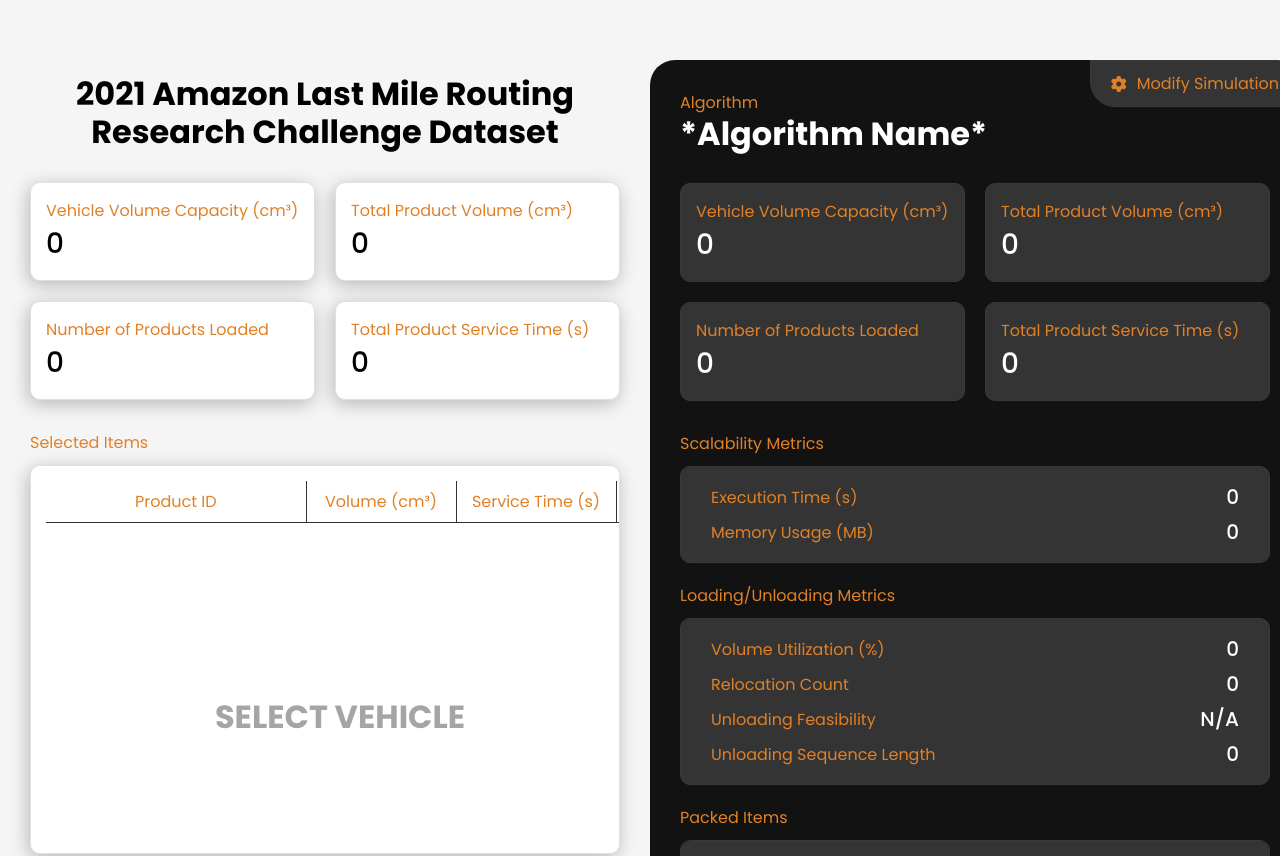
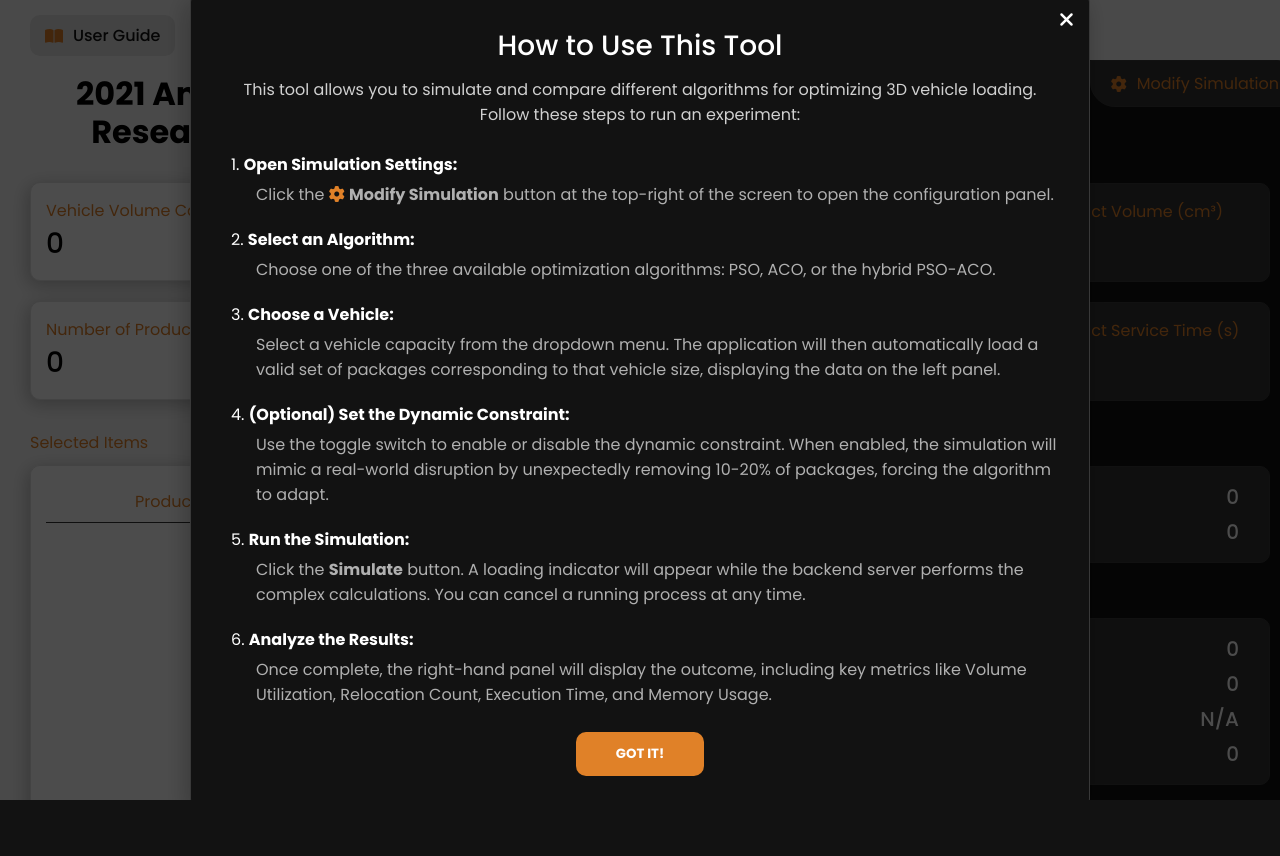
Before and after one commit to 7equinox/Hybrid-PSO-ACO-3D-Tool, a Flask app: page / in a window 1280 px wide. Shown: the top 856 px of the page. After the commit the page ends 800 px from the top, so only its background shows below. Run offline with Flask 3, Linux system fonts and the light colour scheme; lists and menus that the app fills with data are empty.

Commit message:
Create user guide

```diff
--- a/static/script.js
+++ b/static/script.js
@@ -44,9 +44,17 @@ document.addEventListener("DOMContentLoaded", () => {
     const obj_initialTableBody = document.getElementById('initial-item-table-body');
     const obj_dynamicConstraintToggle = document.getElementById('dynamic-constraint-toggle');
 
+    // --- NEW: DOM elements for the Guides Modal ---
+    const obj_guidesModal = document.getElementById("guidesModal");
+    const obj_openGuidesBtn = document.getElementById("openGuidesBtn");
+    const obj_closeGuidesBtn = document.getElementById("closeGuidesBtn");
+    const obj_gotItBtn = document.getElementById("gotItBtn");
+
+
     // --- INITIALIZATION ---
     // This function is called once the page is fully loaded to populate the initial UI elements.
     _fnLoadInitialCapacities();
+    // The Guides modal is already set to be visible via inline CSS on page load.
 
     /**
      * Asynchronously fetches the list of all available vehicle capacities from the backend.
@@ -82,9 +90,21 @@ document.addEventListener("DOMContentLoaded", () => {
 
     // --- EVENT LISTENERS ---
     // Binds user actions (clicks, selections) to their corresponding handler functions.
+
+    // Listeners for the main Simulation Settings Modal
     obj_openModalBtn.onclick = () => { obj_modal.style.display = "flex"; };
     obj_closeModalBtn.onclick = () => { obj_modal.style.display = "none"; };
-    window.onclick = (e) => { if (e.target === obj_modal) { obj_modal.style.display = "none"; }};
+
+    // Listeners for the NEW Guides Modal
+    obj_openGuidesBtn.onclick = () => { obj_guidesModal.style.display = "flex"; };
+    obj_closeGuidesBtn.onclick = () => { obj_guidesModal.style.display = "none"; };
+    obj_gotItBtn.onclick = () => { obj_guidesModal.style.display = "none"; };
+
+    window.onclick = (e) => {
+        if (e.target === obj_modal) { obj_modal.style.display = "none"; }
+        if (e.target === obj_guidesModal) { obj_guidesModal.style.display = "none"; }
+    };
+
     obj_clearSimBtn.addEventListener("click", () => { location.reload(); }); // Resets the application.
     obj_cancelLoadBtn.addEventListener('click', () => { _fnCancelDataLoading(); });
     obj_cancelSimBtn.addEventListener('click', () => { _fnCancelSimulation(); });
@@ -276,7 +296,7 @@ document.addEventListener("DOMContentLoaded", () => {
         }
         if (!g_str_currentSimulationId) return;
 
-        _fnShowLoader(`Simulation in progress… Please wait.`, { showSimCancel: false });
+        _fnShowLoader(`Simulation in progress… Please wait.`, { showSimCancel: true });
         try {
             const response = await fetch(`/simulation_status/${g_str_currentSimulationId}`);
             if (!response.ok) throw new Error(`Server status check failed: ${response.statusText}`);
@@ -291,6 +311,9 @@ document.addEventListener("DOMContentLoaded", () => {
                 clearInterval(g_obj_simPollingInterval);
                 alert(`Simulation Error: ${data.result.error}`);
                 _fnHideLoader();
+            } else if (data.status === 'cancelled') {
+                 clearInterval(g_obj_simPollingInterval);
+                 _fnHideLoader();
             }
              // If status is 'running', do nothing and wait for the next interval.
         } catch (error) {
--- a/static/style.css
+++ b/static/style.css
@@ -63,6 +63,7 @@ h3 {
 .left-section {
     flex: 1;
     padding: 15px 30px 0 30px;
+    position: relative; /* Added for positioning the guides button */
 }
 
 .right-section {
@@ -132,6 +133,28 @@ h3 {
     top: 0;
 }
 
+/* NEW: Style for the Guides Button */
+.guides-btn {
+    position: absolute;
+    top: -45px; /* Position it above the container */
+    left: 30px;
+    display: flex;
+    align-items: center;
+    gap: 10px;
+    color: #121212;
+    background-color: #e0e0e0;
+    padding: 8px 15px;
+    border-radius: 10px;
+    cursor: pointer;
+    font-weight: 500;
+    transition: background-color 0.2s;
+}
+.guides-btn:hover {
+    background-color: #d1d1d1;
+}
+.guides-btn i {
+    color: #e08128;
+}
 
 /* --- Component Styles: Tables --- */
 .table {
@@ -206,9 +229,10 @@ td:not(:first-child) {
     padding: 30px;
     position: relative;
     width: fit-content;
+    animation: fadeIn 0.3s ease-out; /* Add animation */
 }
 
-.modal-content i {
+.modal-content i.fa-xmark {
     border-radius: 20px;
     color: white;
     cursor: pointer;
@@ -411,6 +435,52 @@ input:checked + .slider:before {
 }
 
 
+/* --- NEW: GUIDES MODAL STYLES --- */
+.guides-content {
+    max-width: 900px;
+    text-align: left;
+}
+.guides-content h2 {
+    text-align: center;
+    margin-bottom: 10px;
+}
+.guides-intro {
+    text-align: center;
+    color: #d1d1d1;
+    margin-bottom: 25px;
+}
+.guides-list {
+    list-style-position: inside;
+    margin-left: 10px;
+}
+.guides-list li {
+    margin-bottom: 20px;
+}
+.guides-list li p {
+    color: #b0b0b0;
+    margin-left: 25px;
+    margin-top: 5px;
+}
+.guides-list li i {
+    color: #e08128;
+}
+.got-it-btn {
+    display: block;
+    margin: 25px auto 0 auto;
+    background-color: #e08128;
+    color: white;
+    font-weight: 700;
+    padding: 12px 40px;
+    border-radius: 10px;
+    border: none;
+    cursor: pointer;
+    text-transform: uppercase;
+}
+.got-it-btn:hover {
+    background-color: #90541c !important;
+}
+
+
 /* --- Utility & Custom Components --- */
 /* Loader Spinner */
 .loader-content {
--- a/templates/index.html
+++ b/templates/index.html
@@ -32,6 +32,11 @@ ESTONILO, JULIUS EVAN C.
         LEFT SECTION - Displays Initial Dataset Information
         ================================================================== -->
         <div class="left-section">
+            <!-- NEW: Guides Button -->
+            <div id="openGuidesBtn" class="guides-btn">
+                <i class="fa-solid fa-book-open"></i>
+                <p>User Guide</p>
+            </div>
             <h1>2021 Amazon Last Mile Routing Research Challenge Dataset</h1>
             <div class="banners">
                 <div class="white-bg">
@@ -212,6 +217,46 @@ ESTONILO, JULIUS EVAN C.
     </div>
 
     <!-- =================================================================
+    NEW MODAL - For Guides
+    ================================================================== -->
+    <div id="guidesModal" class="modal" style="display: flex;"> <!-- Set to display: flex to be visible on load -->
+        <div class="modal-content guides-content">
+            <i id="closeGuidesBtn" class="fa-solid fa-xmark"></i>
+            <h2>How to Use This Tool</h2>
+            <p class="guides-intro">This tool allows you to simulate and compare different algorithms for optimizing 3D vehicle loading. Follow these steps to run an experiment:</p>
+
+            <ol class="guides-list">
+                <li>
+                    <strong>Open Simulation Settings:</strong>
+                    <p>Click the <i class="fa-solid fa-gear"></i> <strong>Modify Simulation</strong> button at the top-right of the screen to open the configuration panel.</p>
+                </li>
+                <li>
+                    <strong>Select an Algorithm:</strong>
+                    <p>Choose one of the three available optimization algorithms: PSO, ACO, or the hybrid PSO-ACO.</p>
+                </li>
+                <li>
+                    <strong>Choose a Vehicle:</strong>
+                    <p>Select a vehicle capacity from the dropdown menu. The application will then automatically load a valid set of packages corresponding to that vehicle size, displaying the data on the left panel.</p>
+                </li>
+                 <li>
+                    <strong>(Optional) Set the Dynamic Constraint:</strong>
+                    <p>Use the toggle switch to enable or disable the dynamic constraint. When enabled, the simulation will mimic a real-world disruption by unexpectedly removing 10-20% of packages, forcing the algorithm to adapt.</p>
+                </li>
+                <li>
+                    <strong>Run the Simulation:</strong>
+                    <p>Click the <strong>Simulate</strong> button. A loading indicator will appear while the backend server performs the complex calculations. You can cancel a running process at any time.</p>
+                </li>
+                <li>
+                    <strong>Analyze the Results:</strong>
+                    <p>Once complete, the right-hand panel will display the outcome, including key metrics like Volume Utilization, Relocation Count, Execution Time, and Memory Usage.</p>
+                </li>
+            </ol>
+             <button id="gotItBtn" class="got-it-btn">Got It!</button>
+        </div>
+    </div>
+
+
+    <!-- =================================================================
     SPINNER LOADER - For indicating processing status
     ================================================================== -->
     <div id="loader" class="modal" style="display: none; background: rgba(0, 0, 0, 0.85); color: white; font-size: 24px;">
```
Also changed, not shown: 1 other file.
